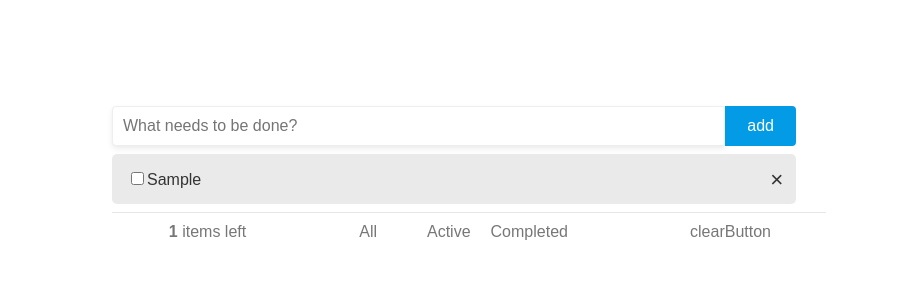
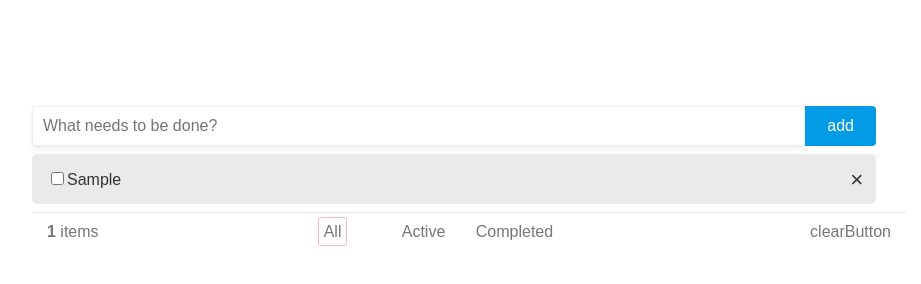
Before and after one commit to atefe-kzn/TODO-APP, a React app in the folder todoapp/: page / in a window 1280 px wide. Both pictures are taken after typing "Sample" into the empty fields and a click on the button "add". Shown: the whole page, without its empty margins (186-1107 px from the left). Built offline with nearby package versions, Linux system fonts and the light colour scheme.

Commit message:
selected complete items

```diff
--- a/todoapp/src/Filtering.js
+++ b/todoapp/src/Filtering.js
@@ -6,29 +6,30 @@ class Filtering extends Component {
         this.count = (this.props.count, 'item');
       }
 
+
   render() {
-    var todoEntries = this.props.count.length;
+    var todoNotCheck = this.props.count.length;
+    var onFilter = this.props.onFilter;
 
+    if (todoNotCheck > 0){
     return (
         <footer className="filtering">
         <span className="items-count">
-          <strong>{todoEntries}</strong> items left
+          <strong>{todoNotCheck}</strong> items
         </span>
         <ul className="filters">
           <li>
-            <a>
+            <a onClick={onFilter} value="all" href="#" className="selected">
                 All
             </a>
           </li>
-          {' '}
           <li>
-            <a>
+            <a onClick={onFilter} value="false" href="#">
                 Active
             </a>
           </li>
-          {' '}
           <li>
-            <a>
+            <a onClick={onFilter} value="true" href="#">
                 Completed
             </a>
           </li>
@@ -38,6 +39,8 @@ class Filtering extends Component {
         </span>
       </footer>
     );
+}else
+    return null;
   }
 };
 
--- a/todoapp/src/TodoApp.js
+++ b/todoapp/src/TodoApp.js
@@ -20,8 +20,6 @@ class TodoApp extends Component {
       <div className="todo-main">
         <div className="todo-main_header">
           <form onSubmit={this.addItem} className="todo-form">
-            <div className="input-group">
-            </div>
             <input ref={(a) => this._inputElement = a}  placeholder="What needs to be done?">
             </input>
             <button type="submit"  className="add-item">add</button>
@@ -38,7 +36,8 @@ class TodoApp extends Component {
     if (this._inputElement.value !== "") {
       var newItem = {
         text: this._inputElement.value,
-        key: Date.now()
+        key: Date.now(),
+        completed: false
       };
 
       this.setState((prevState) => {
@@ -54,15 +53,14 @@ class TodoApp extends Component {
   }
 
   deleteItem(key) {
-    var filteredItems = this.state.items.filter(function (item) {
+    var removededItems = this.state.items.filter(function (item) {
       return (item.key !== key);
     });
 
     this.setState({
-      items: filteredItems
+      items: removededItems
     });
   }
-
 }
 
 export default TodoApp;
--- a/todoapp/src/TodoItems.js
+++ b/todoapp/src/TodoItems.js
@@ -1,26 +1,50 @@
 import React, { Component } from "react";
+const allItems = 'all';
+const activeItems = 'active';
+const completedItems = 'completed';
 
 class TodoItems extends Component {
     constructor (props){
         super(props);
+        this.state = {
+          show: allItems,
+          completed: this.props.entries.completed || false
+        };
         this.createTasks = this.createTasks.bind(this);
+        this.handleChange = this.handleChange.bind(this);
       }
 
   createTasks(item) {
-    return <li key={item.key}>
-    <input type="checkbox" ></input>
+    return (
+    <li key={item.key} className={this.state.completed ? "complete" : ""}>
+    <input type="checkbox" checked={this.state.completed} onChange={this.handleChange}></input>
                {item.text}
                <span onClick={() => this.delete(item.key)}  className="remove">  </span>
-            </li>
-  }
+    </li>
+    )}
 
   delete(key) {
     this.props.delete(key);
   }
 
+  handleChange() {
+    this.setState({ completed: !this.state.completed });
+  }
+
+
   render() {
-    var todoEntries = this.props.entries;
-    var listItems = todoEntries.map(this.createTasks);
+    let entries = this.props.entries;
+    var show = entries.filter((entries) => {
+      switch (this.state.show) {
+      case activeItems:
+        return !entries.completed;
+      case completedItems:
+        return entries.completed;
+      default:
+        return true;
+      }
+    });
+    const listItems = show.map(this.createTasks);
 
     return (
       <ul className="list-item">
--- a/todoapp/src/TodoList.css
+++ b/todoapp/src/TodoList.css
@@ -11,6 +11,7 @@
     padding: 8px 20px;
     font-size: 16px;
     color: #FFF;
+    cursor: pointer;
     margin-right: 0px;
     background-color: #039be5;
     border: 2px solid #039be5;
@@ -19,12 +20,6 @@
 
   .todo-main .todo-main_header .todo-form{
     display: flex;
-  }
-
-  .todo-main .todo-main_header .add-item:hover {
-    cursor: pointer;
-    background-color: #003399;
-    border: 2px solid #003399;
   }
 
   .todo-main .list-item {
@@ -40,12 +35,13 @@
   }
 
   .todo-main .list-item li {
-      position: relative;
+    position: relative;
     color: #333;
     padding: 15px;
     margin-bottom: .5rem;
     border-radius: 5px;
     background-color: rgba(214, 213, 213, 0.5);
+    transition: color .2s ease-out;
   }
 
   .todo-main .list-item li:hover {
@@ -70,6 +66,11 @@ background-color: #e6b7b7;
       content: "×"
   }
 
+  .todo-main .list-item li.complete{
+    text-decoration: line-through;
+    color: #8a8a8a;
+  }
+
   .filtering {
     width: 100%;
     display: flex;
@@ -82,23 +83,38 @@ background-color: #e6b7b7;
 
 .filtering .items-count,
 .filtering .items-clear{
-  flex-basis: 25%;
+  flex-basis: 33%;
   cursor: pointer;
+}
+
+.filtering .items-count{
+  text-align: left
+}
+
+.filtering .items-clear{
+  text-align: right
 }
 
 .filtering ul{
     display: flex;
     flex-basis: 50%;
     margin: 0;
+    padding: 0;
     list-style: none;
 }
 
 .filtering ul li{
   flex-basis: 25%;
   cursor: pointer;
+  text-align:center;
 }
 
-.filtering ul li a.done{
+.filtering ul li a{
+  color: unset;
+  text-decoration: unset;
+}
+
+.filtering ul li a.selected{
   padding: 5px;
   border-radius: 3px;
   border: 1px solid #ecbfbf;
--- a/todoapp/src/index.css
+++ b/todoapp/src/index.css
@@ -6,5 +6,5 @@ body {
   }
 
   #container{
-    padding: 3rem 15rem;
+    padding: 3rem 10rem;
   }
```
